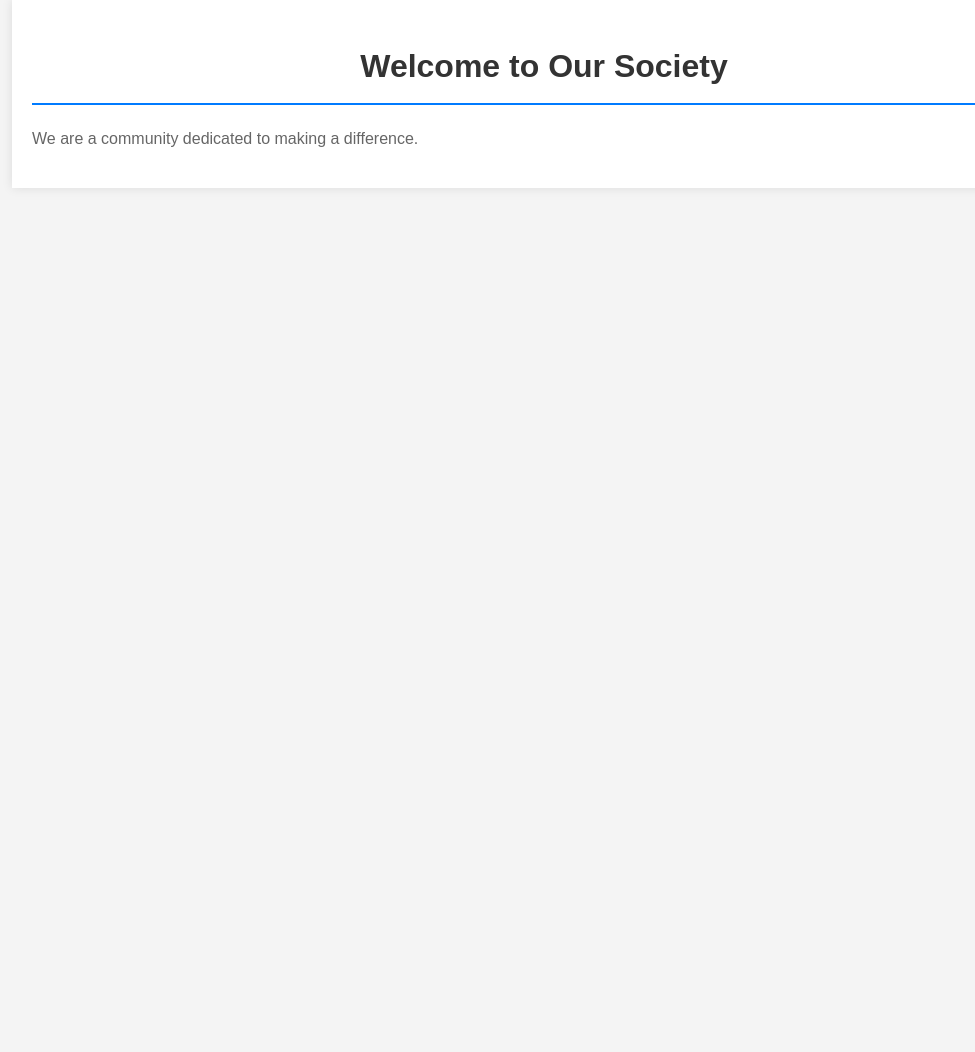
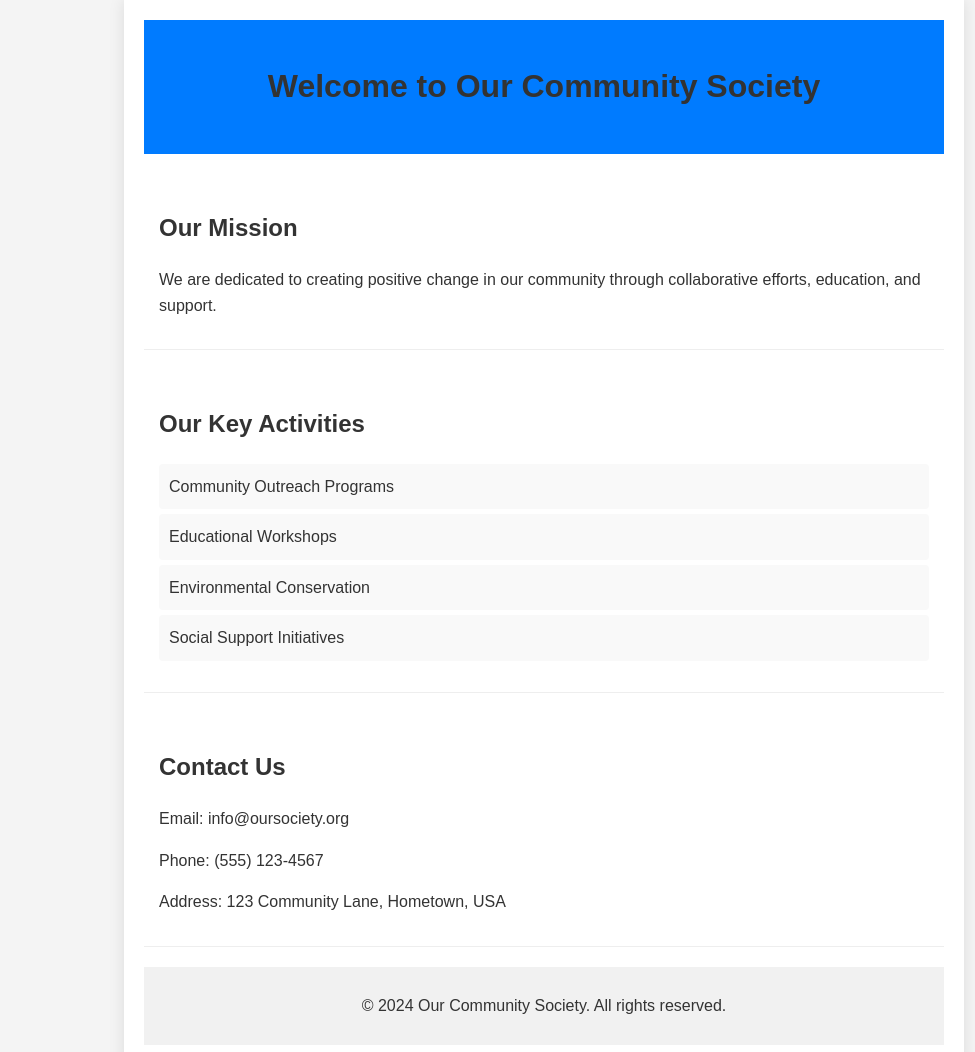
Before and after one commit to Romuald86github/new-society-test, a plain HTML site: page index.html in a window 1280 px wide. Shown: the whole page, without its empty margins (96-1071 px from the left). Before the commit the page ends 800 px from the top, so only its background shows below. Drawn offline with Linux system fonts and the light colour scheme.

Commit message:
Add more content and improve styling

```diff
--- a/index.html
+++ b/index.html
@@ -7,8 +7,35 @@
 </head>
 <body>
     <div class="container">
-        <h1>Welcome to Our Society</h1>
-        <p>We are a community dedicated to making a difference.</p>
+        <header>
+            <h1>Welcome to Our Community Society</h1>
+        </header>
+
+        <section class="mission">
+            <h2>Our Mission</h2>
+            <p>We are dedicated to creating positive change in our community through collaborative efforts, education, and support.</p>
+        </section>
+
+        <section class="activities">
+            <h2>Our Key Activities</h2>
+            <ul>
+                <li>Community Outreach Programs</li>
+                <li>Educational Workshops</li>
+                <li>Environmental Conservation</li>
+                <li>Social Support Initiatives</li>
+            </ul>
+        </section>
+
+        <section class="contact">
+            <h2>Contact Us</h2>
+            <p>Email: info@oursociety.org</p>
+            <p>Phone: (555) 123-4567</p>
+            <p>Address: 123 Community Lane, Hometown, USA</p>
+        </section>
+
+        <footer>
+            <p>&copy; 2024 Our Community Society. All rights reserved.</p>
+        </footer>
     </div>
 </body>
 </html>
--- a/styles.css
+++ b/styles.css
@@ -4,24 +4,52 @@ body {
     margin: 0;
     padding: 0;
     background-color: #f4f4f4;
+    color: #333;
 }
 
 .container {
     width: 80%;
+    max-width: 800px;
     margin: auto;
     overflow: hidden;
     padding: 20px;
     background-color: white;
-    box-shadow: 0 0 10px rgba(0,0,0,0.1);
+    box-shadow: 0 0 15px rgba(0,0,0,0.1);
 }
 
-h1 {
-    color: #333;
+header {
+    background-color: #007bff;
+    color: white;
     text-align: center;
-    border-bottom: 2px solid #007bff;
-    padding-bottom: 10px;
+    padding: 20px;
+    margin-bottom: 20px;
 }
 
-p {
-    color: #666;
+section {
+    margin-bottom: 20px;
+    padding: 15px;
+    border-bottom: 1px solid #eee;
 }
+
+h1, h2 {
+    color: #333;
+}
+
+ul {
+    list-style-type: none;
+    padding: 0;
+}
+
+ul li {
+    background-color: #f9f9f9;
+    margin: 5px 0;
+    padding: 10px;
+    border-radius: 4px;
+}
+
+footer {
+    text-align: center;
+    background-color: #f1f1f1;
+    padding: 10px;
+    margin-top: 20px;
+}
```
